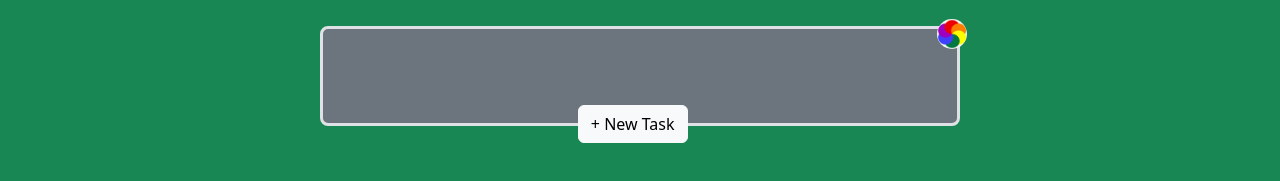
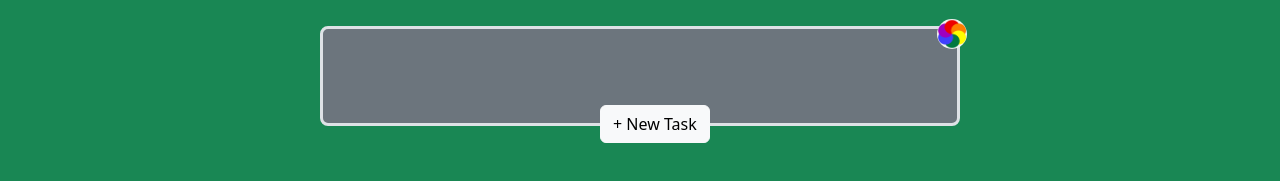
Before and after one commit to fh71ct71/To-Do-List-2, a plain HTML site: page index.html in a window 1280 px wide. Shown: the part 333-514 px from the top of the page. Drawn offline with nearby package versions, Linux system fonts and the light colour scheme.

Commit message:
small update

```diff
--- a/index.html
+++ b/index.html
@@ -60,7 +60,7 @@
 
                 <img src="./Files/Images/208-2081130_color-clipart-hd-png-download.png" class="rounded-circle" style="width: 30px;height: 30px;position: absolute;right: -10px;top: -10px;">
 
-                <div style="position: absolute;bottom: -20px;right: 42.5%;" class="btn btn-light">+ New Task</div>
+                <div style="position: absolute;bottom: -20px;right: 39%;" class="btn btn-light">+ New Task</div>
 
             </div>
 
```
